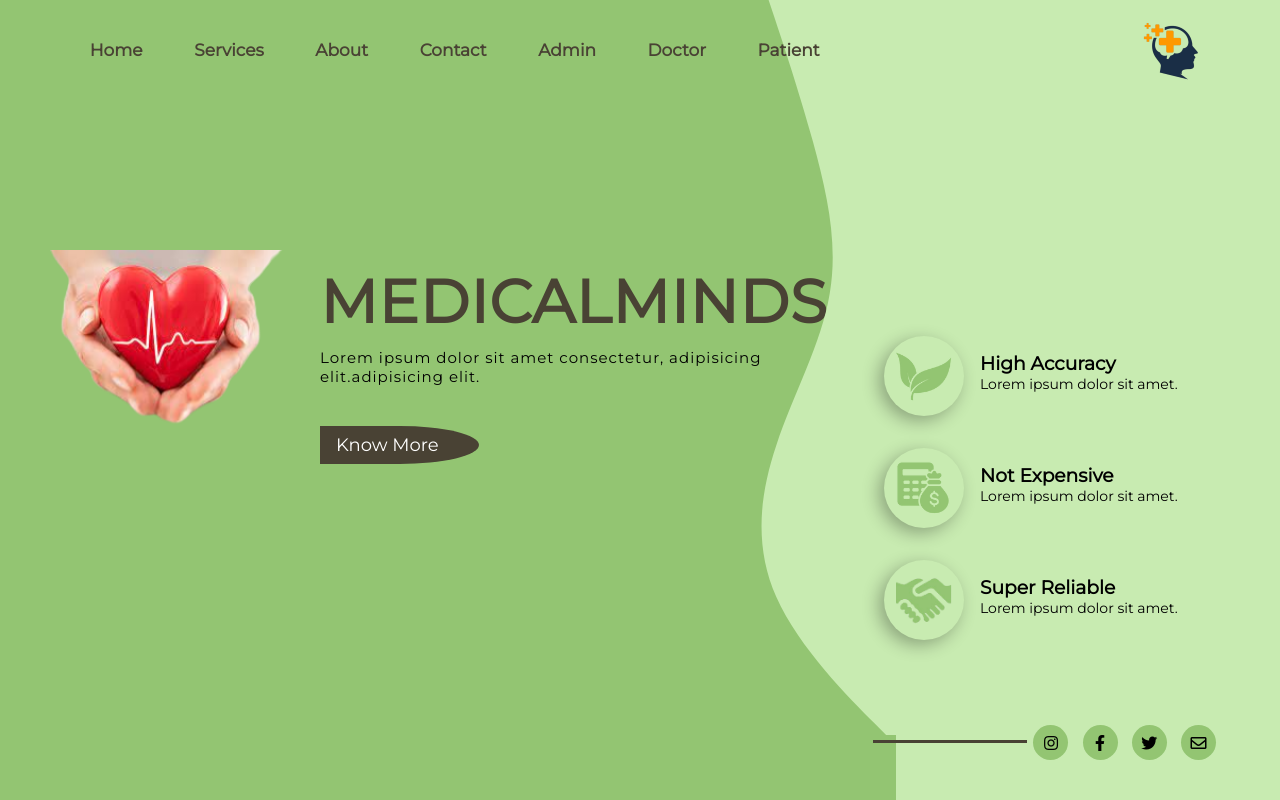
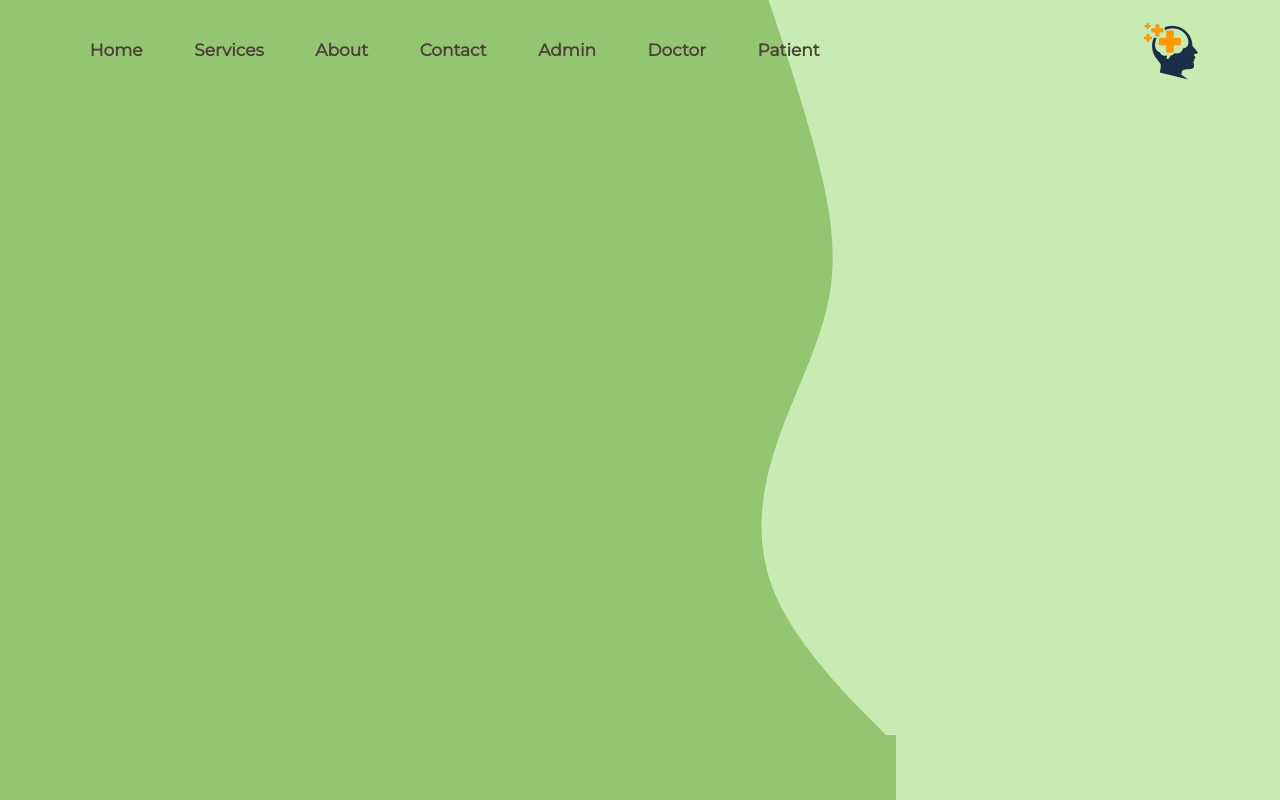
Before and after one commit to ShaanAgarwal/Healthcare-Advisory, a Django app: page /aboutus in a window 1280 px wide. Run offline with Django 3.2, Linux system fonts and the light colour scheme; parts of the project's set-up code (start-up, migrations or seed data) failed here and were passed over; some libraries are stand-ins or nearby versions.

Commit message:
second commit

```diff
--- a/hospital/views.py
+++ b/hospital/views.py
@@ -94,16 +94,16 @@ def afterlogin_view(request):
         else:
             return render(request,'hospital/patient_wait_for_approval.html')
 
-#---------------------------------------------------------------------------------
-#------------------------ ADMIN RELATED VIEWS START ------------------------------
-#---------------------------------------------------------------------------------
+
+# For Admin Related Views
+
 @login_required(login_url='adminlogin')
 @user_passes_test(is_admin)
 def admin_dashboard_view(request):
-    #for both table in admin dashboard
+
     doctors=models.Doctor.objects.all().order_by('-id')
     patients=models.Patient.objects.all().order_by('-id')
-    #for three cards
+
     doctorcount=models.Doctor.objects.all().filter(status=True).count()
     pendingdoctorcount=models.Doctor.objects.all().filter(status=False).count()
 
@@ -366,9 +366,9 @@ def admin_discharge_patient_view(request):
 @user_passes_test(is_admin)
 def discharge_patient_view(request,pk):
     patient=models.Patient.objects.get(id=pk)
-    days=(date.today()-patient.admitDate) #2 days, 0:00:00
+    days=(date.today()-patient.admitDate)
     assignedDoctor=models.User.objects.all().filter(id=patient.assignedDoctorId)
-    d=days.days # only how many day that is 2
+    d=days.days
     patientDict={
         'patientId':pk,
         'name':patient.get_name,
@@ -512,27 +512,14 @@ def reject_appointment_view(request,pk):
     appointment=models.Appointment.objects.get(id=pk)
     appointment.delete()
     return redirect('admin-approve-appointment')
-#---------------------------------------------------------------------------------
-#------------------------ ADMIN RELATED VIEWS END ------------------------------
-#---------------------------------------------------------------------------------
 
-
-
-
-
-
-#---------------------------------------------------------------------------------
 #------------------------ DOCTOR RELATED VIEWS START ------------------------------
-#---------------------------------------------------------------------------------
 @login_required(login_url='doctorlogin')
 @user_passes_test(is_doctor)
 def doctor_dashboard_view(request):
-    #for three cards
     patientcount=models.Patient.objects.all().filter(status=True,assignedDoctorId=request.user.id).count()
     appointmentcount=models.Appointment.objects.all().filter(status=True,doctorId=request.user.id).count()
     patientdischarged=models.PatientDischargeDetails.objects.all().distinct().filter(assignedDoctorName=request.user.first_name).count()
-
-    #for  table in doctor dashboard
     appointments=models.Appointment.objects.all().filter(status=True,doctorId=request.user.id).order_by('-id')
     patientid=[]
     for a in appointments:
@@ -544,7 +531,7 @@ def doctor_dashboard_view(request):
     'appointmentcount':appointmentcount,
     'patientdischarged':patientdischarged,
     'appointments':appointments,
-    'doctor':models.Doctor.objects.get(user_id=request.user.id), #for profile picture of doctor in sidebar
+    'doctor':models.Doctor.objects.get(user_id=request.user.id),
     }
     return render(request,'hospital/doctor_dashboard.html',context=mydict)
 
@@ -554,7 +541,7 @@ def doctor_dashboard_view(request):
 @user_passes_test(is_doctor)
 def doctor_patient_view(request):
     mydict={
-    'doctor':models.Doctor.objects.get(user_id=request.user.id), #for profile picture of doctor in sidebar
+    'doctor':models.Doctor.objects.get(user_id=request.user.id),
     }
     return render(request,'hospital/doctor_patient.html',context=mydict)
 
@@ -628,20 +615,8 @@ def delete_appointment_view(request,pk):
     appointments=zip(appointments,patients)
     return render(request,'hospital/doctor_delete_appointment.html',{'appointments':appointments,'doctor':doctor})
 
+#------------------------ PATIENT RELATED VIEWS START ------------------------------
 
-
-#---------------------------------------------------------------------------------
-#------------------------ DOCTOR RELATED VIEWS END ------------------------------
-#---------------------------------------------------------------------------------
-
-
-
-
-
-
-#---------------------------------------------------------------------------------
-#------------------------ PATIENT RELATED VIEWS START ------------------------------
-#---------------------------------------------------------------------------------
 @login_required(login_url='patientlogin')
 @user_passes_test(is_patient)
 def patient_dashboard_view(request):
@@ -944,13 +919,6 @@ def fetal_health_prediction(request):
         return render(request, 'hospital/fetal-health-prediction.html', {'result' : y_pred})
     return render(request, 'hospital/fetal-health-prediction.html', )
 
-
-#------------------------ PATIENT RELATED VIEWS END ------------------------------
-#---------------------------------------------------------------------------------
-
-#---------------------------------------------------------------------------------
-#------------------------ ABOUT US AND CONTACT US VIEWS START ------------------------------
-#---------------------------------------------------------------------------------
 def aboutus_view(request):
     return render(request,'hospital/aboutus.html')
 
@@ -973,8 +941,3 @@ def contactus_view(request):
             email.send()
             return render(request, 'hospital/contactussuccess.html')
     return render(request, 'hospital/contactus.html', {'form':sub})
-
-
-#---------------------------------------------------------------------------------
-#------------------------ ADMIN RELATED VIEWS END ------------------------------
-#---------------------------------------------------------------------------------
--- a/templates/hospital/aboutus.html
+++ b/templates/hospital/aboutus.html
@@ -73,130 +73,6 @@
 			width: 100%;
 		}
 
-		.main-content {
-			width: 60%;
-			padding-top: 150px;
-			margin-left: 0px;
-			display: flex;
-			align-items: center;
-			justify-content: space-around;
-		}
-
-		.image-pista,
-		.main-text {
-			flex-basis: 50%;
-		}
-
-		.image-pista img {
-			width: 100%;
-		}
-
-		.main-content h1 {
-			font-size: 60px;
-			letter-spacing: 1px;
-			color: #494234;
-		}
-
-		.main-content p {
-			margin-top: 10px;
-			font-size: 15px;
-			letter-spacing: 1px;
-		}
-
-		.main-content button {
-			margin-top: 2.5rem;
-			outline: none;
-			border: none;
-			font-size: 18px;
-			padding: 0.5rem 2.5rem 0.5rem 1rem;
-			border-radius: 0 50% 50% 0;
-			background-color: #494234;
-			color: white;
-			cursor: pointer;
-		}
-
-		.swiper {
-			width: 20rem;
-		}
-
-		.swiper-slide {
-			display: flex;
-			align-items: center;
-			justify-content: center;
-		}
-
-		.right {
-			position: absolute;
-			right: 8%;
-			bottom: 20%;
-		}
-
-		.box {
-			display: flex;
-			align-items: center;
-		}
-
-		.right .box .image img {
-			width: 70%;
-		}
-
-		.image {
-			margin-top: 2rem;
-			width: 80px;
-			height: 80px;
-			border-radius: 50%;
-			box-shadow: -5px 5px 17px rgba(0, 0, 0, 0.3);
-			display: flex;
-			align-items: center;
-			justify-content: center;
-			transition: 0.5s;
-		}
-
-		.image:hover {
-			background-color: rgba(73, 66, 52, 0.7);
-		}
-
-		.box .inner-box {
-			margin: 1.5rem 0 0 1rem;
-		}
-
-		.box .inner-box p {
-			font-size: 14px;
-			font-weight: 500;
-		}
-
-		.social-links {
-			position: absolute;
-			right: 5%;
-			bottom: 5%;
-		}
-
-		.social-links::before {
-			content: "";
-			width: 80%;
-			height: 3px;
-			position: absolute;
-			top: 42%;
-			left: -150px;
-			background-color: #494234;
-		}
-
-		.social-links i {
-			margin-left: 10px;
-			width: 35px;
-			height: 35px;
-			border-radius: 50%;
-			background-color: #93c572;
-			display: inline-flex;
-			align-items: center;
-			justify-content: center;
-			transition: 0.5s;
-		}
-
-		.social-links i:hover {
-			transform: translateY(-5px);
-		}
-
 	</style>
 </head>
 
@@ -221,82 +97,7 @@
 			<img src="{% static "images/index/logo-new.png" %}" alt=""/>
 		</nav>
 
-		<div class="main-content">
-			<div class="image-pista">
-				<div class="swiper mySwiper">
-					<div class="swiper-wrapper">
-						<div class="swiper-slide">
-							<img src="{% static "images/index/img1-new.png" %}" alt="" />
-						</div>
-						<div class="swiper-slide">
-							<img src="{% static "images/index/img2-new.png" %}" alt="" />
-						</div>
-						<div class="swiper-slide">
-							<img src="{% static "images/index/img3-new.png" %}" alt="" />
-						</div>
-					</div>
-				</div>
-			</div>
-			<div class="main-text">
-				<h1>MEDICALMINDS</h1>
-				<p>
-					Lorem ipsum dolor sit amet consectetur, adipisicing elit.adipisicing
-					elit.
-				</p>
-				<button>Know More</button>
-			</div>
-		</div>
-
-		<div class="right">
-			<div class="box">
-				<div class="image">
-					<img src="{% static "images/index/img4.png" %}" alt="" />
-				</div>
-				<div class="inner-box">
-					<h3>High Accuracy</h3>
-					<p>Lorem ipsum dolor sit amet.</p>
-				</div>
-			</div>
-			<div class="box">
-				<div class="image">
-					<img src="{% static "images/index/img5.png" %}" alt="" />
-				</div>
-				<div class="inner-box">
-					<h3>Not Expensive</h3>
-					<p>Lorem ipsum dolor sit amet.</p>
-				</div>
-			</div>
-			<div class="box">
-				<div class="image">
-					<img src="{% static "images/index/img6.png" %}" alt="" />
-				</div>
-				<div class="inner-box">
-					<h3>Super Reliable</h3>
-					<p>Lorem ipsum dolor sit amet.</p>
-				</div>
-			</div>
-		</div>
-
-		<div class="social-links">
-			<i class="fab fa-instagram"></i>
-			<i class="fab fa-facebook-f"></i>
-			<i class="fab fa-twitter"></i>
-			<i class="far fa-envelope"></i>
-		</div>
-
 	</div>
-
-	<script src="https://unpkg.com/swiper@8/swiper-bundle.min.js"></script>
-
-	<script>
-
-		var swiper = new Swiper(".mySwiper", {
-			slidesPerView: 1,
-			spaceBetween: 30,
-			loop: true,
-		});
-
-	</script>
 
 </body>
 
--- a/templates/hospital/services.html
+++ b/templates/hospital/services.html
@@ -186,9 +186,9 @@
 				<li><a href="/services">Services</a></li>
 				<li><a href="/aboutus">About</a></li>
 				<li><a href="/contactus">Contact</a></li>
-				<li><a href="/adminclick">Admin</a></li>
-				<li><a href="/doctorclick">Doctor</a></li>
-				<li><a href="/patientclick">Patient</a></li>
+				<li><a href="/adminlogin">Admin</a></li>
+				<li><a href="/doctorlogin">Doctor</a></li>
+				<li><a href="/patientlogin">Patient</a></li>
 			</ul>
 			<img src="{% static "images/index/logo-new.png" %}" alt=""/>
 		</nav>
```
Also changed, not shown: hospital/forms.py (+3 -14 lines), hospital/models.py (+9 -9 lines), db.sqlite3, hospital/migrations/0001_initial.py, hospital/migrations/0002_delete_patientextra.py, hospital/migrations/0003_patient_admitdate.py, static/profile_pic/DoctorProfilePic/Photo.jpg (deleted), static/profile_pic/DoctorProfilePic/Photo_Ax2ejl3.jpg (deleted), static/profile_pic/DoctorProfilePic/Photo_QXujjul.jpg (deleted), static/profile_pic/DoctorProfilePic/doctor.jpg (deleted), static/profile_pic/PatientProfilePic/WIN_20220713_12_31_16_Pro.jpg (deleted), static/profile_pic/PatientProfilePic/doctor.jpg (deleted), 4 other files.
